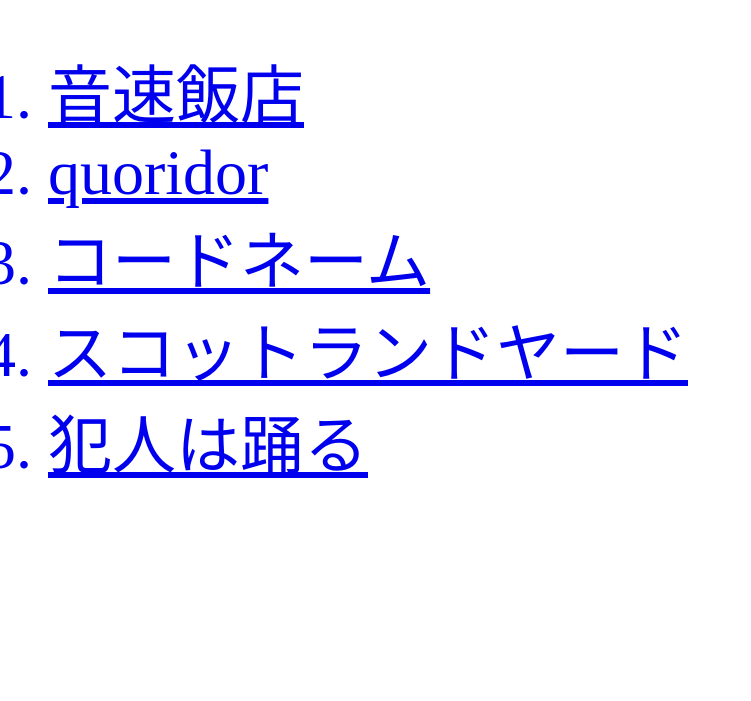
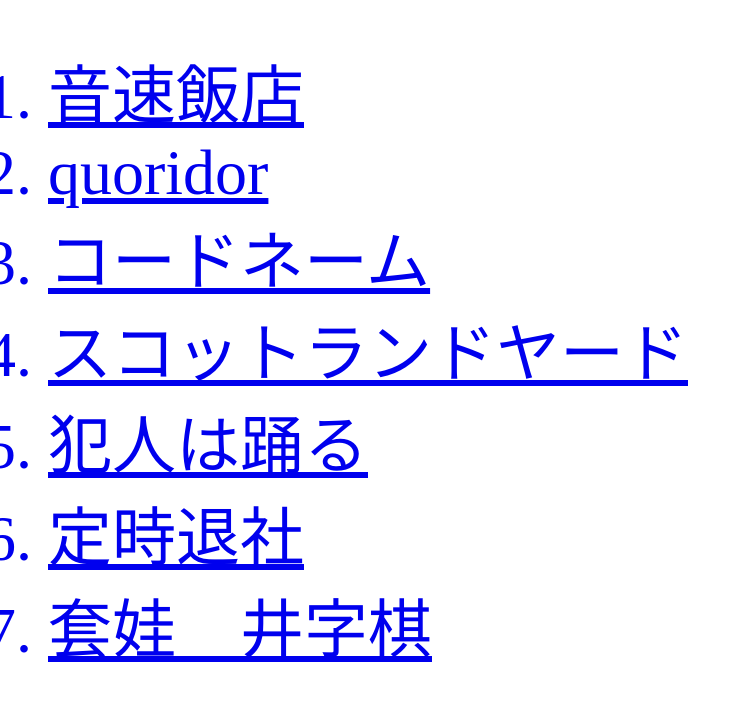
Before and after one commit to nazu2/sample, a plain HTML site: page index.html in a window 1280 px wide. Shown: the part 87-788 px from the top of the page, without its empty margins (0-751 px from the left). Drawn offline with Linux system fonts and the light colour scheme.

Commit message:
Update index.html

```diff
--- a/index.html
+++ b/index.html
@@ -13,6 +13,8 @@
             <a href="codename.pdf"><li>コードネーム</li></a>
             <a href="Scotlandyard.pdf"><li>スコットランドヤード</li></a>
             <a href="dancinghanninn.pdf"><li>犯人は踊る</li></a>
+            <a href="Katayama.pdf"><li>定時退社</li></a>
+            <a href="TTTv2"><li>套娃　井字棋</li></a>
         </ol>
     </body>
 </html>
```
